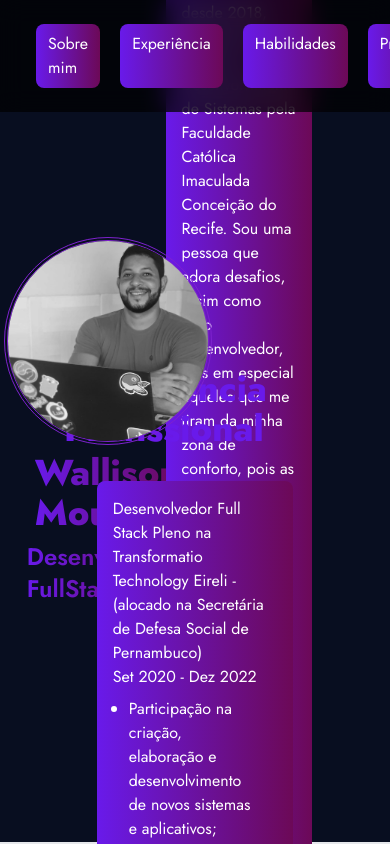
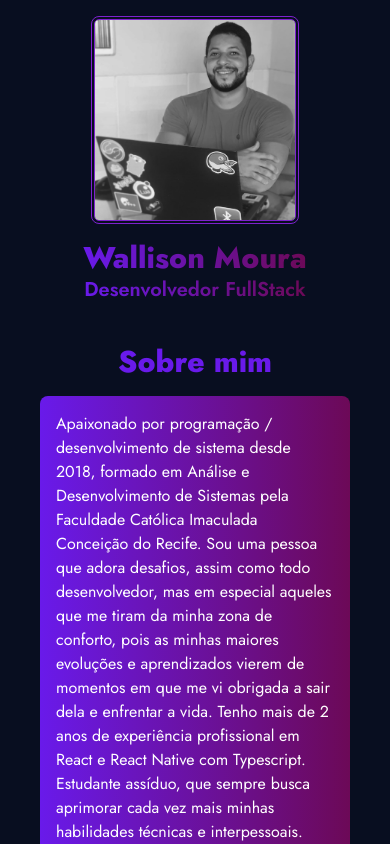
Before and after one commit to wallisonmoura/Portfolio, a Next.js app: page / in a window 390 px wide. Shown: the top 844 px of the page. Built offline with nearby package versions, Linux system fonts and the light colour scheme.

Commit message:
refactor: adjusted for responsive home section

```diff
--- a/src/app/globals.css
+++ b/src/app/globals.css
@@ -14,6 +14,6 @@ body {
 
 @layer base {
   section {
-    @apply flex px-16 w-full h-screen items-center border-b-2
+    @apply flex w-full lg:h-screen items-center border-b-2
   }
 }
--- a/src/app/layout.tsx
+++ b/src/app/layout.tsx
@@ -18,9 +18,9 @@ export default function RootLayout({
   return (
     <html lang="pt-Br">
       <body className={jost.className}>
-        <NavBar />
+        {/* <NavBar /> */}
         {children}
-        <Footer />
+        {/* <Footer /> */}
       </body>
     </html>
   )
--- a/src/app/page.tsx
+++ b/src/app/page.tsx
@@ -2,12 +2,12 @@ import { Contact, Experience, Home, Projects, Skills } from '@/components'
 
 export default function Page() {
   return (
-    <main className="flex flex-col w-full h-full">
+    <main className="flex flex-col w-full h-full lg:px-16">
       <Home />
-      <Experience />
+      {/* <Experience />
       <Skills />
       <Projects />
-      <Contact />
+      <Contact /> */}
     </main>
   )
 }
--- a/src/components/Home.tsx
+++ b/src/components/Home.tsx
@@ -2,9 +2,12 @@ import Image from 'next/image'
 
 const Home = () => {
   return (
-    <section id="section-about" className="justify-between">
-      <div className="flex flex-col gap-2 justify-center items-center w-1/3">
-        <div className="flex relative items-center w-52 h-52 border-4 border-double border-purple-700 rounded-full overflow-hidden">
+    <section
+      id="section-about"
+      className="flex-col lg:flex-row lg:justify-between pt-4 lg:pt-0"
+    >
+      <div className="flex flex-col justify-center items-center">
+        <div className="flex relative items-center w-52 h-52 border-4 mb-4 border-double border-purple-700 rounded-lg lg:rounded-full overflow-hidden">
           <Image
             src="/perfil.jpeg"
             alt="logo"
@@ -13,15 +16,17 @@ const Home = () => {
             className="absolute object-contain w-auto"
           />
         </div>
-        <span className="text-4xl font-extrabold text-transparent bg-clip-text bg-gradient-to-r from-[#691AEA] to-[#6C0957]">
+        <span className="text-3xl lg:text-4xl font-extrabold text-transparent bg-clip-text bg-gradient-to-r from-[#691AEA] to-[#6C0957]">
           Wallison Moura
         </span>
-        <p className="flex text-2xl font-semibold text-transparent bg-clip-text bg-gradient-to-r from-[#691AEA] to-[#6C0957]">
+        <p className="flex text-xl lg:text-2xl font-semibold text-transparent bg-clip-text bg-gradient-to-r from-[#691AEA] to-[#6C0957]">
           Desenvolvedor FullStack
         </p>
       </div>
-      <div className="flex flex-col w-2/3 h-full justify-center items-center p-10 gap-4">
-        <h2 className="text-4xl font-extrabold text-[#691AEA]">Sobre mim</h2>
+      <div className="flex flex-col w-full lg:w-2/3 h-full justify-center items-center p-10 gap-4">
+        <h2 className="text-3xl lg:text-4xl font-extrabold text-[#691AEA]">
+          Sobre mim
+        </h2>
         <div className="bg-gradient-to-r from-[#691AEA] to-[#6C0957] rounded-lg p-4">
           <p className="text-white">
             Apaixonado por programação / desenvolvimento de sistema desde 2018,
```
